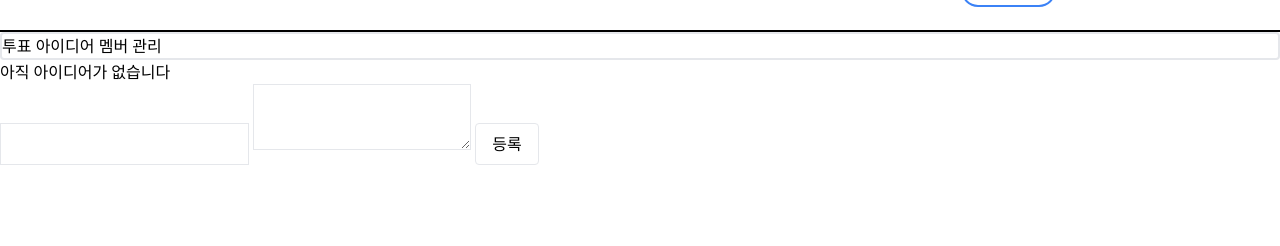
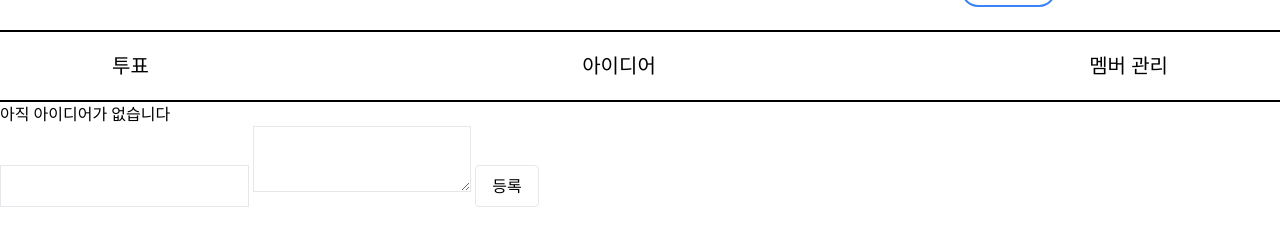
Before and after one commit to Shirokuma0704/Krafton_Jungle_Week0_MiniProject, a Flask app: template templates/team/ideas.html in a window 1280 px wide. Shown: the part 226-472 px from the top of the page. Run offline with Flask 3, Linux system fonts and the light colour scheme; the template is opened without the code that fills it, so the values that code supplies are empty; some libraries are stand-ins or nearby versions.

Commit message:
feat: 밑줄 추가

```diff
--- a/templates/team/detail.html
+++ b/templates/team/detail.html
@@ -33,7 +33,7 @@
     </section>
 </div>
 
-<div class="items-center border-2 border-black-200 rounded">
+<div class=" items-start flex justify-between border-b-2 border-black p-5 px-28 text-xl">
     <a href="{{ url_for('votes.votes', team_id=team['_id']) }}">투표</a>
     <a href="{{ url_for('ideas.idea', team_id=team['_id']) }}">아이디어</a> <!--블루프린트 이름.함수이름으로 연결!-->
     <a href="{{ url_for('members.members', team_id=team['_id']) }}">멤버 관리</a>
```
